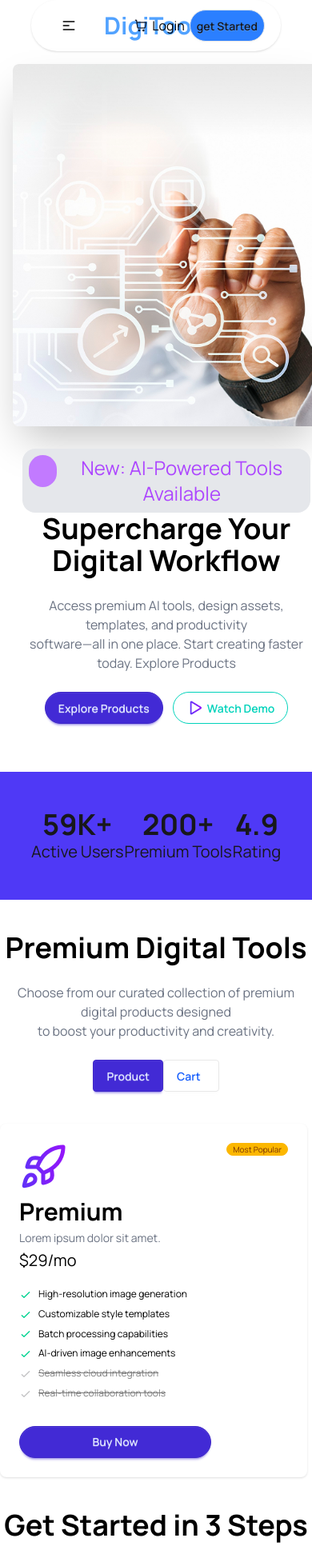
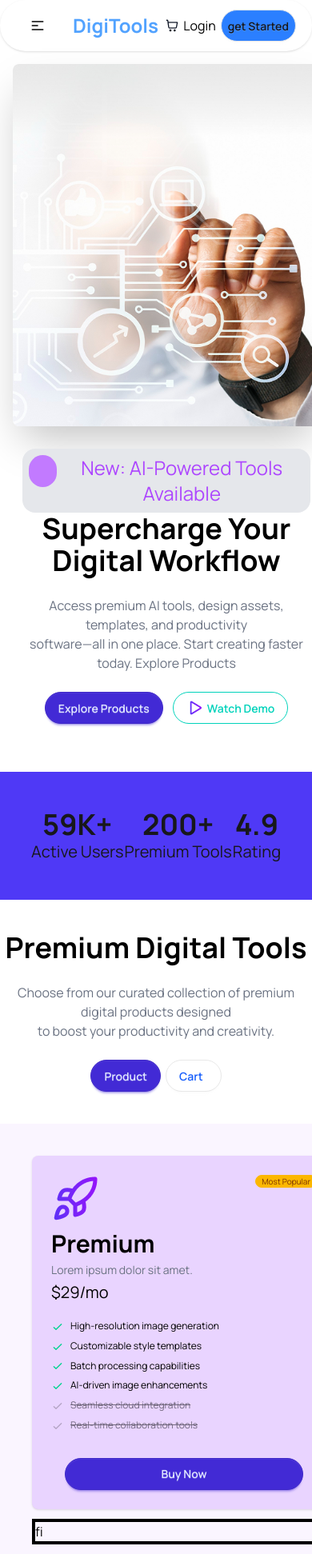
Before and after one commit to mdswoponsheik/phassignment6, a React (Vite) app: page / in a window 390 px wide. Shown: the top 1943 px of the page at 80% size. Built offline with nearby package versions, Linux system fonts and the light colour scheme.

Commit message:
all design done

```diff
--- a/src/App.jsx
+++ b/src/App.jsx
@@ -12,7 +12,7 @@ function App() {
       {/* nav */}
 
       <div className=" bg-white">
-        <div className='navbar  shadow-sm rounded-4xl px-5 w-4/5 m-auto'>
+        <div className='navbar  shadow-sm rounded-4xl px-5 w-1/1 lg:w-9/10 m-auto'>
           <div className="navbar-start">
             <div className="dropdown">
               <div tabIndex={0} role="button" className="btn btn-ghost lg:hidden">
@@ -30,7 +30,7 @@ function App() {
                 <li><a>FAQ</a></li>
               </ul>
             </div>
-            <a className="btn btn-ghost font-bold text-blue-400 text-3xl">DigiTools</a>
+            <a className="btn btn-ghost font-bold text-blue-400 text-2xl md:text-3xl">DigiTools</a>
           </div>
           <div className="navbar-center hidden lg:flex">
             <ul className="menu menu-horizontal px-1">
@@ -107,9 +107,9 @@ function App() {
           <h2 className='text-4xl lg:text-5xl font-bold pt-10 text-black'>Premium Digital Tools</h2>
           <p className='text-gray-500 py-6'>Choose from our curated collection of premium digital products designed <br /> to boost your productivity and creativity.</p>
         </div>
-        <div className="text-center border-black m-auto w-40  bg-white">
-          <button className='btn btn-primary'>Product</button>
-          <button className='btn bg-white text-blue-600'>Cart<samp ></samp></button>
+        <div className="text-center ">
+          <button className='btn rounded-4xl btn-primary mr-1.5'>Product</button>
+          <button className='btn rounded-4xl bg-white text-blue-600'>Cart<samp ></samp></button>
 
         </div>
       </div>
@@ -119,10 +119,10 @@ function App() {
 
       {/* card */}
 
-      <div>
-        <div className='bg-white text-black'>
-          <div className="card w-96 shadow-sm bg">
-            <div className="card-body">
+      <div className=' bg-purple-50 p-10 text-black'>
+        <div className=' gap-3   w-95 md:w-193 xl:w-291 m-auto grid grid-cols-1 md:grid-cols-2 xl:grid-cols-3'>
+          <div className="card w-95 bg-purple-200 shadow-sm bg  ">
+            <div className="card-body ">
 
               <div className="flex justify-between">
                 <img src="./src/assets/rocket.png" alt="" />
@@ -159,11 +159,14 @@ function App() {
                   <span className="line-through">Real-time collaboration tools</span>
                 </li>
               </ul>
-              <div className="mt-6">
-                <button className="btn btn-primary btn-block w-60 m-auto rounded-4xl">Buy Now</button>
+              <div className="mt-6 w-9/10 m-auto">
+                <button className="btn btn-primary btn-block rounded-4xl">Buy Now</button>
               </div>
             </div>
+
           </div>
+          <div className="border-4 w-95">fi</div>
+            <div className='border-4 w-95'>hi</div>
         </div>
       </div>
 
@@ -226,7 +229,7 @@ function App() {
 
         </div>
 
-        <div className=' gap-3 grid grid-cols-1 lg:grid-cols-3 w-66 lg:w-200 m-auto'>
+        <div className=' gap-3 grid grid-cols-1 md:grid-cols-3 w-66 md:w-200 m-auto'>
           {/* 1 */}
           <div>
             <div className='bg-white text-black'>
@@ -373,24 +376,24 @@ function App() {
         </div>
 
         <nav>
-          <h6 className="footer-title text-2xl">Product</h6>
+          <h6 className=" text-white text-xl">Product</h6>
           <a className="link link-hover">Features</a>
           <a className="link link-hover">Pricing</a>
           <a className="link link-hover">Templates</a>
           <a className="link link-hover">Integrations</a>
         </nav>
         <nav>
-          <h6 className="footer-title">Company</h6>
+          <h6 className="text-white text-xl">Company</h6>
           <a className="link link-hover">About us</a>
           <a className="link link-hover">Contact</a>
-          <a className="link link-hover">Jobs</a>
-          <a className="link link-hover">Press kit</a>
+          <a className="link link-hover">Careers</a>
+          <a className="link link-hover">Press</a>
         </nav>
         <nav>
-          <h6 className="footer-title">Legal</h6>
-          <a className="link link-hover">Terms of use</a>
-          <a className="link link-hover">Privacy policy</a>
-          <a className="link link-hover">Cookie policy</a>
+          <h6 className="text-white text-xl">Resources</h6>
+          <a className="link link-hover">Help Center</a>
+          <a className="link link-hover">Community</a>
+          <a className="link link-hover">Documentation</a>
         </nav>
 
         <nav className="md:place-self-center md:justify-self-end">
@@ -447,6 +450,66 @@ function App() {
 
       </footer>
 
+
+
+
+
+      {/* *card titel */}
+
+      <div className="bg-white  h-70">
+        <div className="text-center ">
+          <h2 className='text-4xl lg:text-5xl font-bold pt-10 text-black'>Premium Digital Tools</h2>
+          <p className='text-gray-500 py-6'>Choose from our curated collection of premium digital products designed <br /> to boost your productivity and creativity.</p>
+        </div>
+        <div className="text-center ">
+          <button className='btn mx-1 rounded-4xl btn-primary'>Product</button>
+          <button className='btn rounded-4xl bg-white text-blue-600'>Cart(0)<samp ></samp></button>
+
+        </div>
+      </div>
+
+
+
+
+      {/* card */}
+
+      <div>
+        <div className='bg-white text-black pb-10'>
+
+            <div className="card-body w-4/5 m-auto shadow-2xl rounded-2xl bg-gray-50">
+              <div className="">
+                <h2 className="text-3xl font-bold">Your Cart</h2>
+              </div>
+              <div className="">
+                <div className="flex justify-between items-center bg-gray-200 rounded-xl p-2">
+                  <div className="flex gap-1">
+                  <img className='w-10 h-10' src="./src/assets/user.png" alt="" />
+                  <div className="">
+                    <h4 className='text-xl'>al pro</h4>
+                    <samp>$34</samp>
+                  </div>
+                  </div>
+                  <div className="">
+                    <button className='btn btn-error'>remove</button>
+                  </div>
+
+                </div>
+              </div>
+              <div className="flex justify-between bg-amber-50 px-5 rounded-2xl">
+                <p>Total</p>
+                <samp className='text-xl'>$34</samp>
+              </div>
+
+
+              <div className="mt-6">
+                <button className="btn btn-primary btn-block m-auto rounded-4xl">Buy Now</button>
+              </div>
+            </div>
+
+        </div>
+      </div>
+
+
     </>
   )
 }
```
Lines whose indentation alone changed are shown as unchanged.
